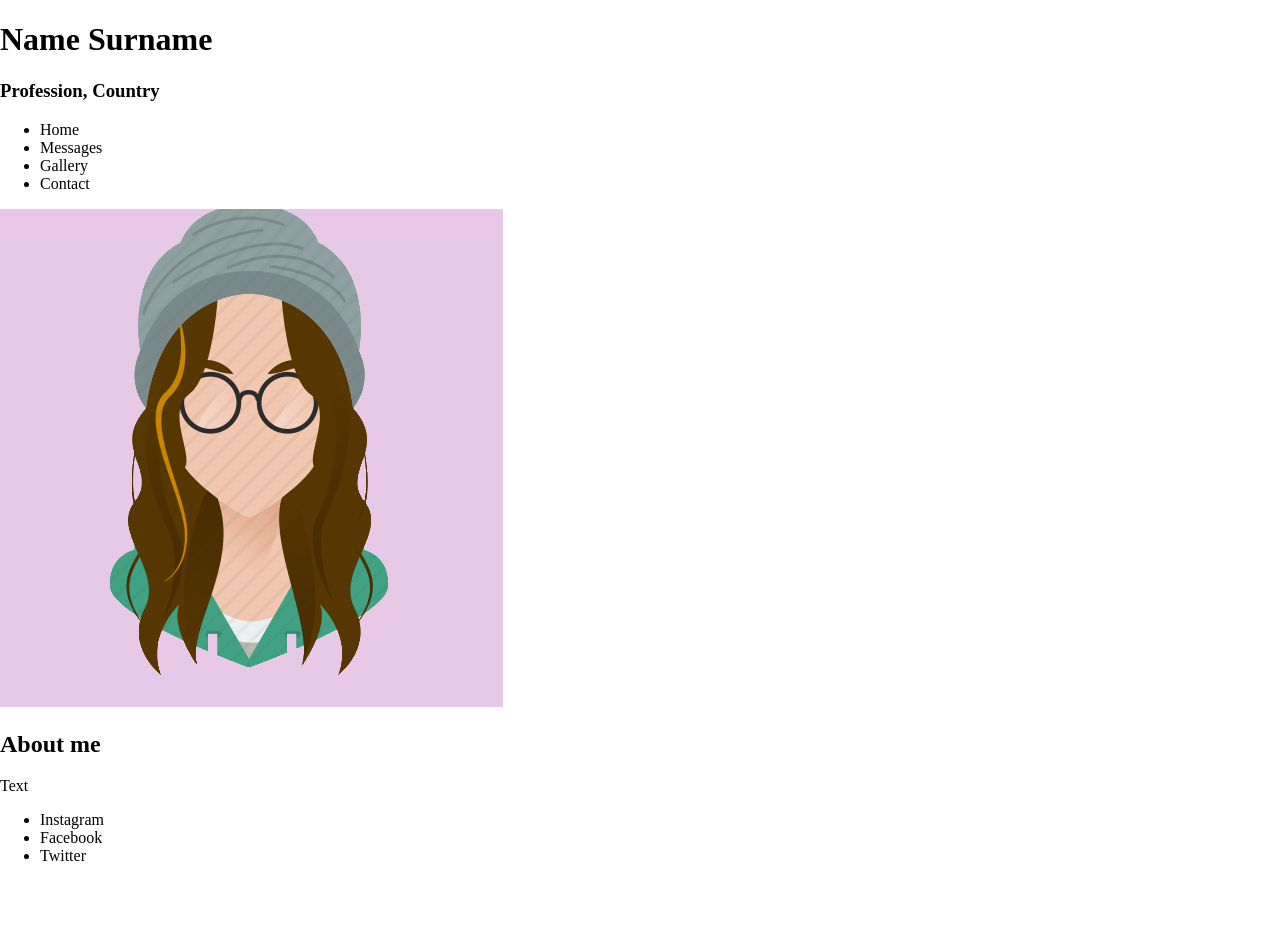
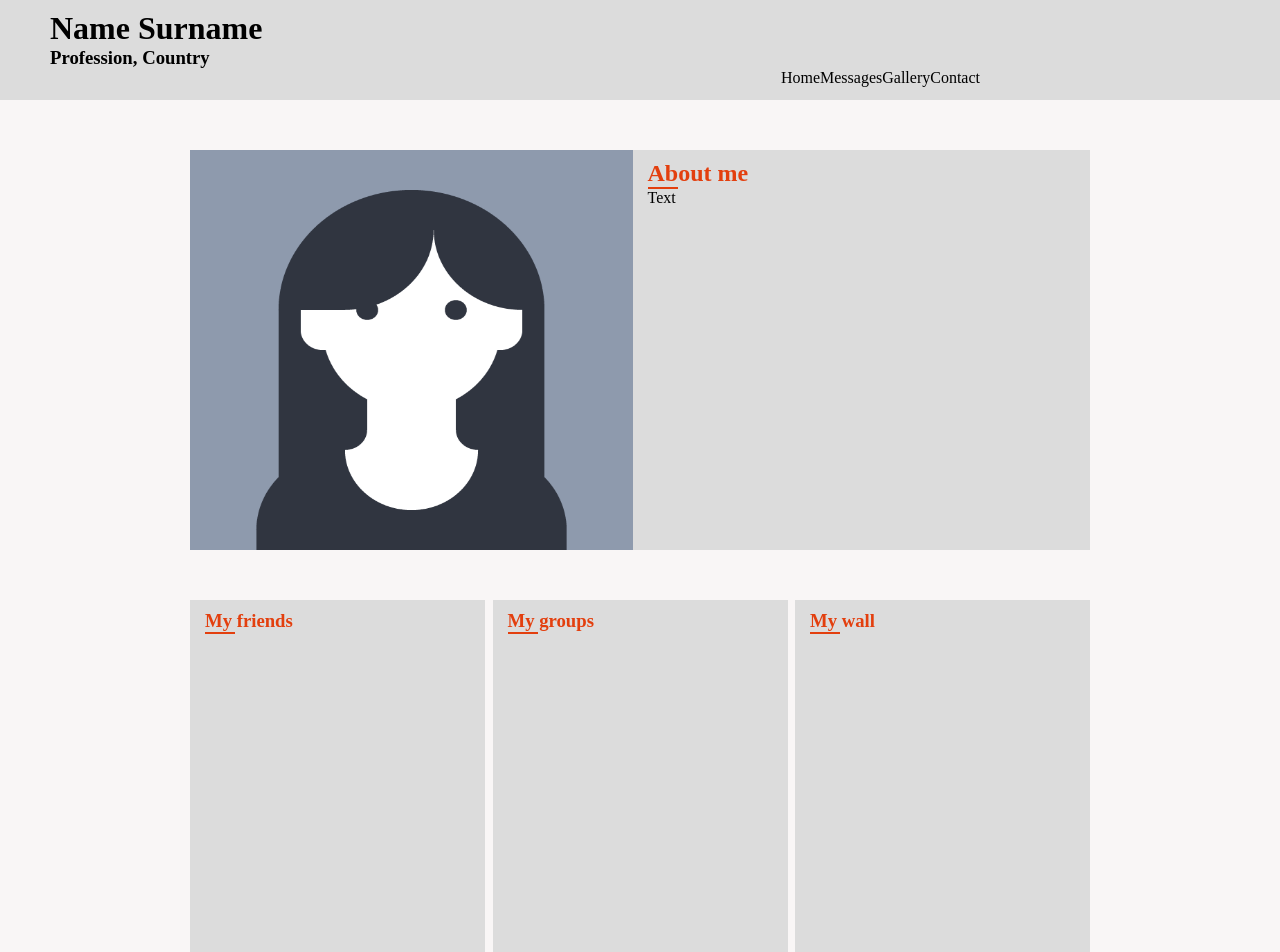
Before and after one commit to JuliaTimofeeva/itUniversity, an Angular app: page / in a window 1280 px wide. Shown: the top 952 px of the page. Before the commit the page ends 881 px from the top, so only its background shows below. Built offline with nearby package versions, Linux system fonts and the light colour scheme.

Commit message:
Добавление стилей, построение сетки

```diff
--- a/src/app/app.component.css
+++ b/src/app/app.component.css
@@ -0,0 +1,68 @@
+* {
+  margin: 0;
+  padding: 0; }
+
+header {
+  background-color: #dcdcdc;
+  height: 100px; }
+  header .name {
+    padding-left: 50px;
+    padding-top: 10px; }
+
+nav {
+  text-align: right;
+  padding-right: 300px; }
+  nav li {
+    display: inline-block; }
+    nav li:hover {
+      color: #e33f0e; }
+
+main {
+  background-color: #f9f6f6; }
+  main h2, main h3 {
+    color: #e33f0e; }
+  main hr {
+    color: #e33f0e;
+    border: none;
+    background-color: #e33f0e;
+    height: 2px;
+    width: 30px; }
+  main .aboutMe {
+    display: flex;
+    height: 400px;
+    padding-top: 50px;
+    justify-content: center;
+    width: 900px;
+    margin: 0 auto; }
+    main .aboutMe img {
+      width: 450px; }
+    main .aboutMe .description {
+      width: 450px;
+      background-color: #dcdcdc;
+      padding-left: 15px;
+      padding-top: 10px; }
+  main .container {
+    display: flex;
+    height: 500px;
+    justify-content: space-between;
+    padding-top: 50px;
+    width: 900px;
+    margin: 0 auto;
+    padding-bottom: 50px; }
+    main .container .col {
+      width: 280px;
+      background-color: #dcdcdc;
+      padding-left: 15px;
+      padding-top: 10px; }
+
+footer {
+  background-color: #dcdcdc;
+  height: 100px; }
+  footer li {
+    display: inline-block; }
+  footer .follow {
+    text-align: right;
+    padding-right: 300px;
+    padding-top: 10px; }
+
+/*# sourceMappingURL=app.component.css.map */
--- a/src/app/app.component.html
+++ b/src/app/app.component.html
@@ -1,6 +1,8 @@
 <header>
+  <div class="name">
   <h1>Name Surname</h1>
   <h3>Profession, Country</h3>
+  </div>
   <nav>
     <ul>
       <li>Home</li>
@@ -12,15 +14,27 @@
 </header>
 <main>
   <div class="aboutMe">
-    <img src="../assets/face.png">
+    <img src="../assets/girl.png">
     <div class = "description">
-      <h2>About me</h2>
+      <h2>About me</h2><hr>
       <p>Text</p>
+    </div>
+  </div>
+  <div class ="container">
+    <div class = "friend col">
+      <h3>My friends</h3><hr>
+    </div>
+    <div class = "group col">
+      <h3>My groups</h3><hr>
+    </div>
+    <div class = "wall col">
+      <h3>My wall</h3><hr>
     </div>
   </div>
 </main>
 <footer>
   <div class="follow">
+    <p>Follow me</p>
     <ul>
       <li>Instagram</li>
       <li>Facebook</li>
--- /dev/null
+++ b/src/app/app.component.sass
@@ -0,0 +1,70 @@
+$color-header: #dcdcdc
+$color-caption:#e33f0e
+$color-main:#f9f6f6
+
+*
+  margin: 0
+  padding: 0
+
+header
+  background-color: $color-header
+  height: 100px
+  .name
+    padding-left: 50px
+    padding-top: 10px
+
+nav
+  text-align: right
+  padding-right: 300px
+  li
+    display: inline-block
+    &:hover
+      color: $color-caption
+
+main
+  background-color: $color-main
+  h2,h3
+    color: $color-caption
+  hr
+    color: $color-caption
+    border: none
+    background-color: $color-caption
+    height: 2px
+    width: 30px
+  .aboutMe
+    display: flex
+    height: 400px
+    padding-top: 50px
+    justify-content: center
+    width: 900px
+    margin: 0 auto
+    img
+      width: 450px
+    .description
+      width: 450px
+      background-color: $color-header
+      padding-left: 15px
+      padding-top: 10px
+  .container
+    display: flex
+    height: 500px
+    justify-content: space-between
+    padding-top: 50px
+    width: 900px
+    margin: 0 auto
+    padding-bottom: 50px
+    .col
+      width: 280px
+      background-color: $color-header
+      padding-left: 15px
+      padding-top: 10px
+
+footer
+  background-color: $color-header
+  height: 100px
+  li
+    display: inline-block
+  .follow
+    text-align: right
+    padding-right: 300px
+    padding-top: 10px
```
Also changed, not shown: src/app/app.component.scss (deleted), src/assets/boy.png (added), src/assets/girl.png (added).
